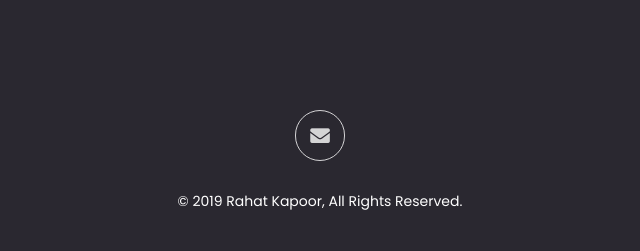
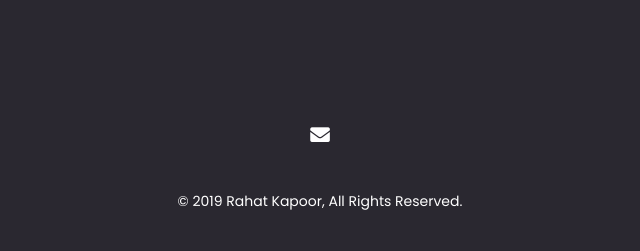
Before and after one commit to RahKapoor/Portfolio, a Jekyll site: the page built from index.html, in a window 1280 px wide. Shown: the part 4436-4687 px from the top of the page, without its empty margins (320-960 px from the left). Built offline with Jekyll 4.4.1, drawn with Linux system fonts in a browser that asks for light colours.

Commit message:
Update style.css

```diff
--- a/assets/css/style.css
+++ b/assets/css/style.css
@@ -1481,12 +1481,11 @@ figure {
     display: block;
     line-height: 37px;
     text-align: center;
-    border: 1px solid rgba(255, 255, 255, .8);
     -webkit-border-radius: 50%;
     -moz-border-radius: 50%;
     border-radius: 50%;
     font-size: 14px;
-    color: rgba(255, 255, 255, .8);
+    color: rgba(255, 255, 255);
     text-align: center;
     margin: 0 auto;
     margin-bottom: 20px;
@@ -1788,6 +1787,12 @@ figure {
 		margin-top: 50px;
 	}
 
+	.scroll-email {
+		right: 0.3em;
+	}
+
+	.scroll-nav { display: none;}
+
 }
 
 @media (max-width: 480px) {
```
